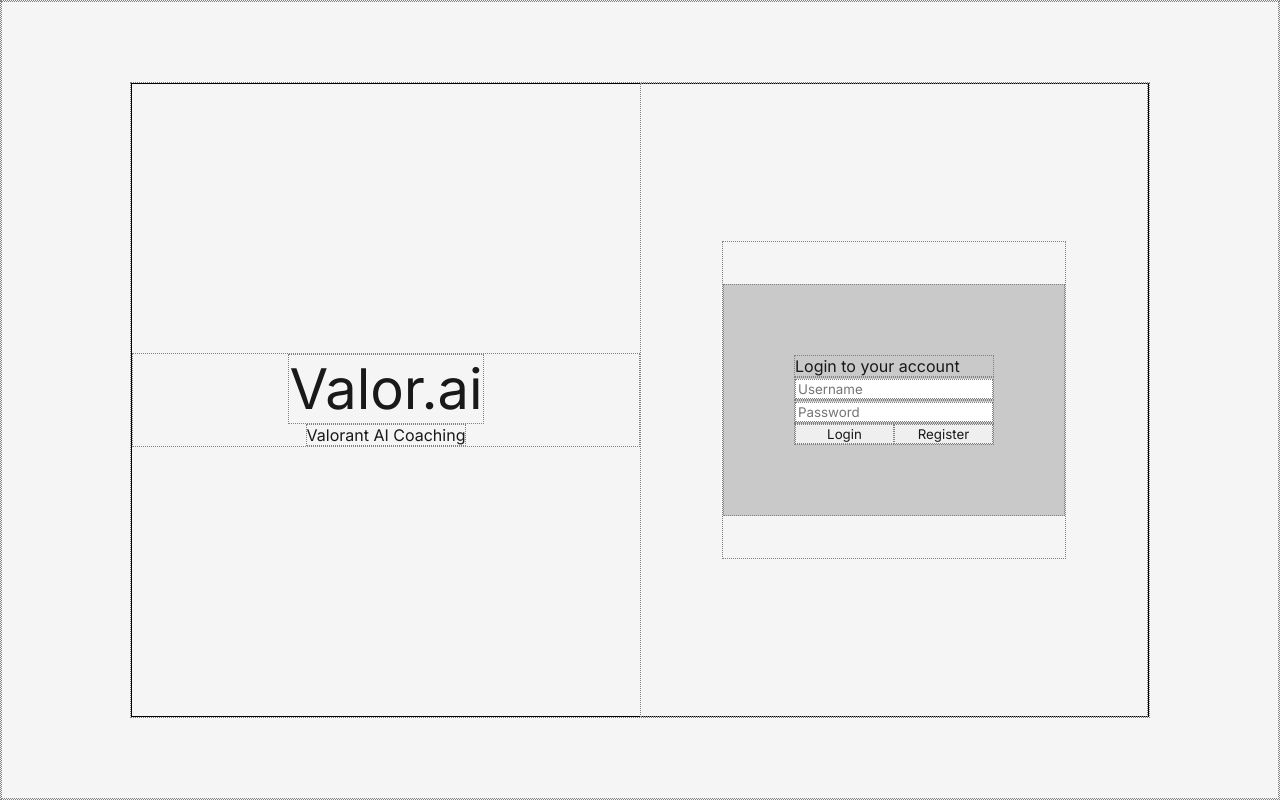
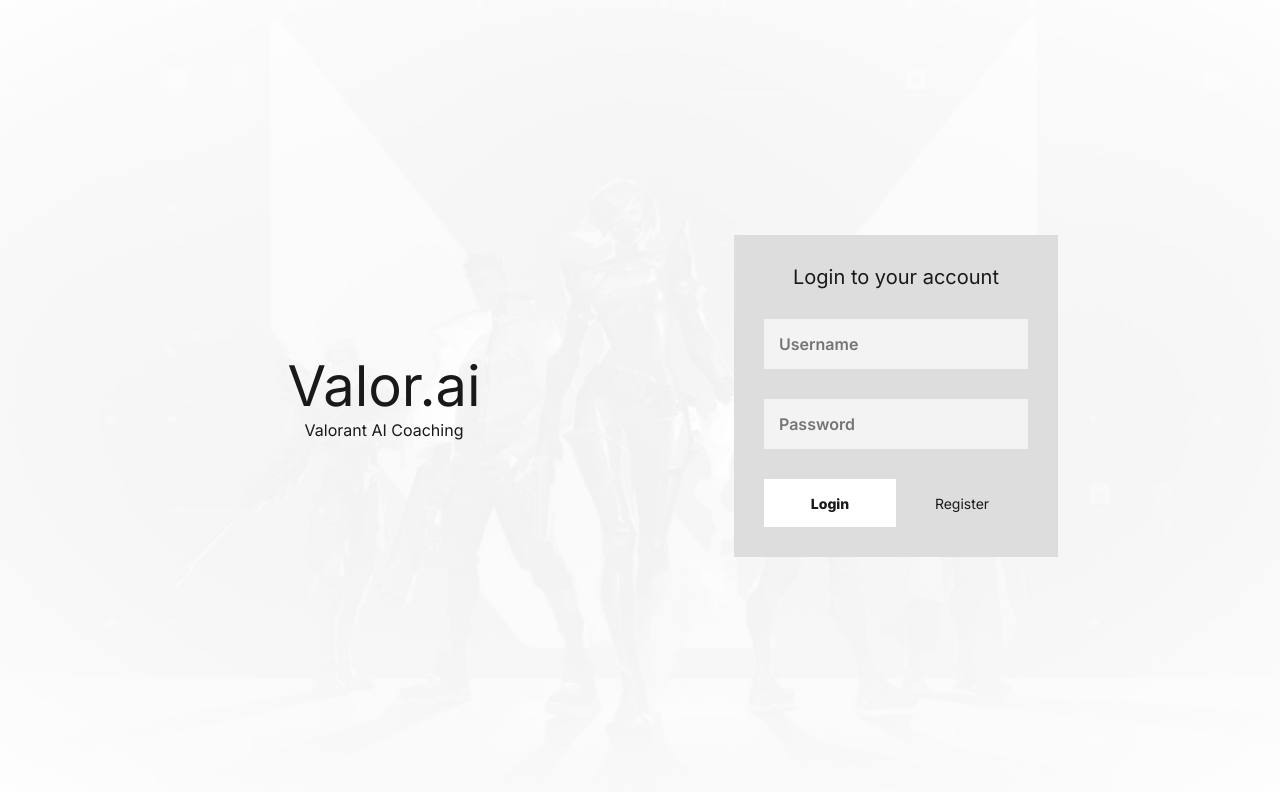
Before and after one commit to jmn-exe/valor.ai, a PHP site: page / in a window 1280 px wide. Run offline with PHP 8.4, Linux system fonts and the light colour scheme.

Commit message:
login-home

```diff
--- a/index.html
+++ b/index.html
@@ -8,6 +8,7 @@
     <link rel="stylesheet" href="style.css">
 </head>
 <body>
+    <div class="white-background"></div>
     <div class="main-container flex-center">
         <div class="home-container">
             <div class="home-left-box flex-center">
@@ -21,14 +22,14 @@
                             Login to your account
                         </div>
                         <div class="login-username-box">
-                            <input type="text" name="username" id="username" placeholder="Username">
+                            <input type="text" name="username" id="username" placeholder="Username" class="login-input">
                         </div>
                         <div class="login-password-box">
-                            <input type="password" name="password" id="password" placeholder="Password">
+                            <input type="password" name="password" id="password" placeholder="Password" class="login-input">
                         </div>
                         <div class="login-button-box">
-                            <input type="button" value="Login">
-                            <input type="button" value="Register">
+                            <input type="button" value="Login" class="login-btn">
+                            <input type="button" value="Register" class="register-btn">
                         </div>
                     </form>
                 </div>
--- a/style.css
+++ b/style.css
@@ -2,15 +2,27 @@
 *{
     font-family: 'Inter', sans-serif;
     color: rgb(25, 25, 25);
-    border: 1px dotted grey;
+    /*border: 1px dotted grey;*/
 }
 body{
     margin: 0;
     padding: 0;
-    background-color: rgb(245, 245, 245);
+    background-image: url("valorai-bw.jpg");
+    background-position: center;
+    background-repeat: no-repeat;
+    background-size: cover;
 }
 .main-container{
     margin: 10vh 10vw;
+}
+.white-background{
+    z-index: -1;
+    position:absolute;
+    top:0;
+    left:0;
+    height: 100vh;
+    width: 100vw;
+    background-color: rgba(255, 255, 255, 0.945);
 }
 .home-right-box{
     height:100%;
@@ -26,7 +38,6 @@
     height: 79vh;
     width: 100%;
     flex-direction: row;
-    border: 1px black solid;
     display: flex;
     flex-direction: row;
 }
@@ -38,7 +49,9 @@
     font-size: 56px;
     margin:0;
 }
-
+input{
+    border:0;
+}
 .flex-center{
     display: flex;
     align-items: center;
@@ -46,10 +59,17 @@
     align-self: center;
 }
 .login-box{
-    padding: 70px;
+    padding: 15px;
     display: flex;
     flex-direction: column;
-    background-color: rgb(201, 201, 201);
+    background-color: rgb(221, 221, 221);
+}
+.login-box > div{
+    margin: 15px;
+}
+.login-title{
+    font-size: 20px;
+    text-align: center;
 }
 .login-button-box{
     display: flex;
@@ -58,4 +78,23 @@
 }
 .login-button-box > input{
     width: 100%;
+    height: 48px;
+    font-size: 14px;
 }
+.login-input{
+    width:calc(100% - 30px);
+    font-size: 16px;
+    font-weight: 600;
+    padding: 15px;
+    background-color: rgb(243, 243, 243);
+}
+.login-input:hover, .login-input:focus{
+    background-color: rgb(255, 255, 255);
+}
+.login-btn{
+    font-weight: 800;
+    background-color: white;
+}
+.register-btn{
+    background-color: transparent;
+}
```
Also changed, not shown: valorai-bw.jpg (added), valorai.jpg (added).
